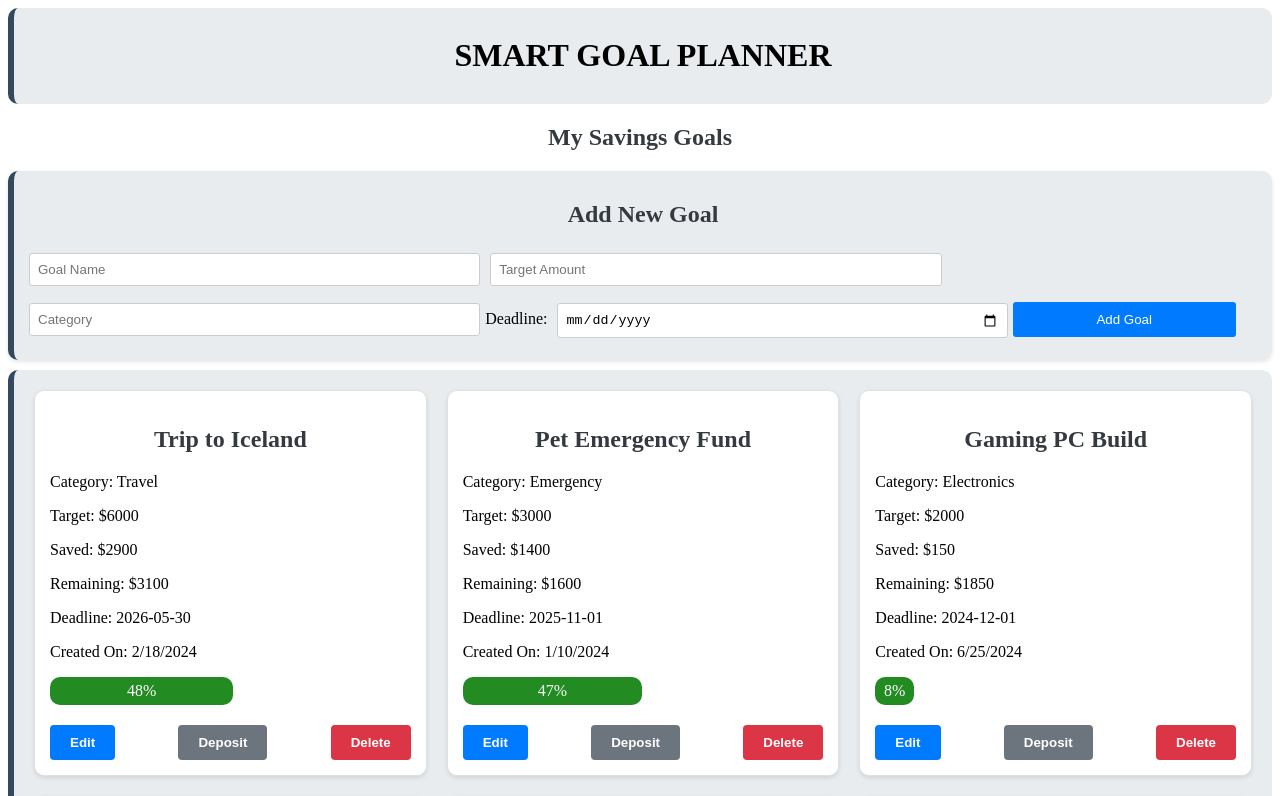
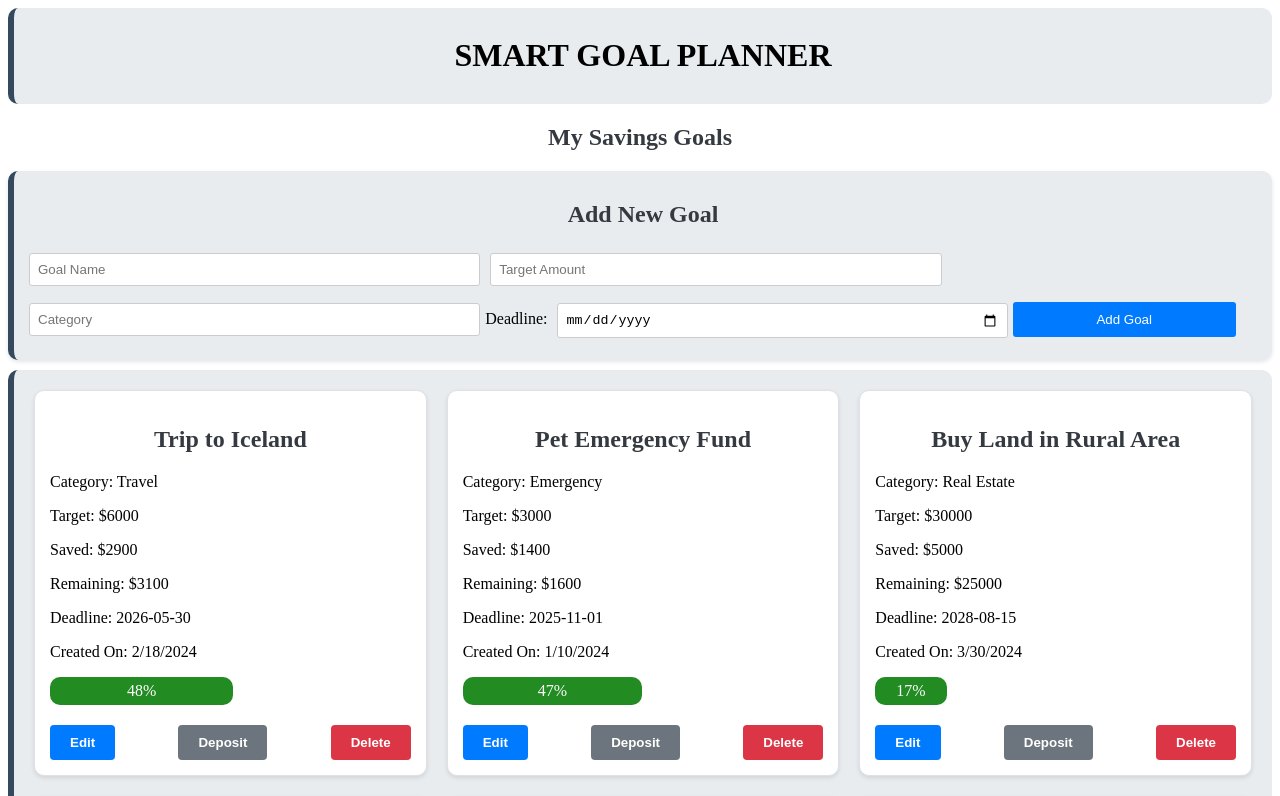
Before and after one commit to CynthiaMugo/Smart-goal-planner, a React (Vite) app: page / in a window 1280 px wide. Shown: the top 796 px of the page. Built offline with nearby package versions, Linux system fonts and the light colour scheme; data requests are answered from the project's data file.

Commit message:
Add delete functionality to GoalCard

```diff
--- a/db.json
+++ b/db.json
@@ -17,15 +17,6 @@
       "category": "Emergency",
       "deadline": "2025-11-01",
       "createdAt": "2024-01-10"
-    },
-    {
-      "id": "3",
-      "name": "Gaming PC Build",
-      "targetAmount": 2000,
-      "savedAmount": 150,
-      "category": "Electronics",
-      "deadline": "2024-12-01",
-      "createdAt": "2024-06-25"
     },
     {
       "id": "4",
--- a/src/Components/GoalCard.jsx
+++ b/src/Components/GoalCard.jsx
@@ -1,6 +1,6 @@
 import React, { useState } from "react";
 
-function GoalCard({ goal, onDeposit }) {
+function GoalCard({ goal, onDeposit, onDelete }) {
     const { id, name, targetAmount, savedAmount, category, deadline, createdAt } = goal;
     const remaining = targetAmount - savedAmount;
     const formattedCreatedAt = new Date(createdAt).toLocaleDateString();
@@ -25,6 +25,15 @@ function GoalCard({ goal, onDeposit }) {
                 setShowDeposit(false);
             });
         };
+        // functionality to delete button
+        const handleDelete = () => {
+            fetch(`http://localhost:3000/goals/${id}`, {
+                method: "DELETE",
+            })
+                .then(() => {
+                onDelete(id);
+                });
+            };
 
     return (
         <div className="goal-card">
@@ -48,7 +57,7 @@ function GoalCard({ goal, onDeposit }) {
             <div className="actions">
                 <button className="actions-button" id="edit">Edit</button>
                 <button className="actions-button" id="deposit" onClick={() => setShowDeposit(!showDeposit)}>{showDeposit ? "Cancel" : "Deposit"}</button>
-                <button className="actions-button" id="delete">Delete</button>
+                <button className="actions-button" id="delete"onClick={handleDelete}>Delete</button>
             </div>
             <div className="deposit-container">
                 {showDeposit && (
--- a/src/Components/GoalList.jsx
+++ b/src/Components/GoalList.jsx
@@ -29,7 +29,9 @@ function GoalList() {
             <GoalForm onAddGoal={(newGoal) => setGoals([...goals, newGoal])} />
             <div className="goal-list">
                 {goals.map((goal) => (
-                    <GoalCard key={goal.id} goal={goal} onDeposit={handleDeposit}/>
+                    <GoalCard key={goal.id} goal={goal} onDeposit={handleDeposit} onDelete={(id) => {
+                            setGoals(goals.filter((goal) => goal.id !== id));
+                        }}/>
                 ))}
             </div>
         </div>
```
